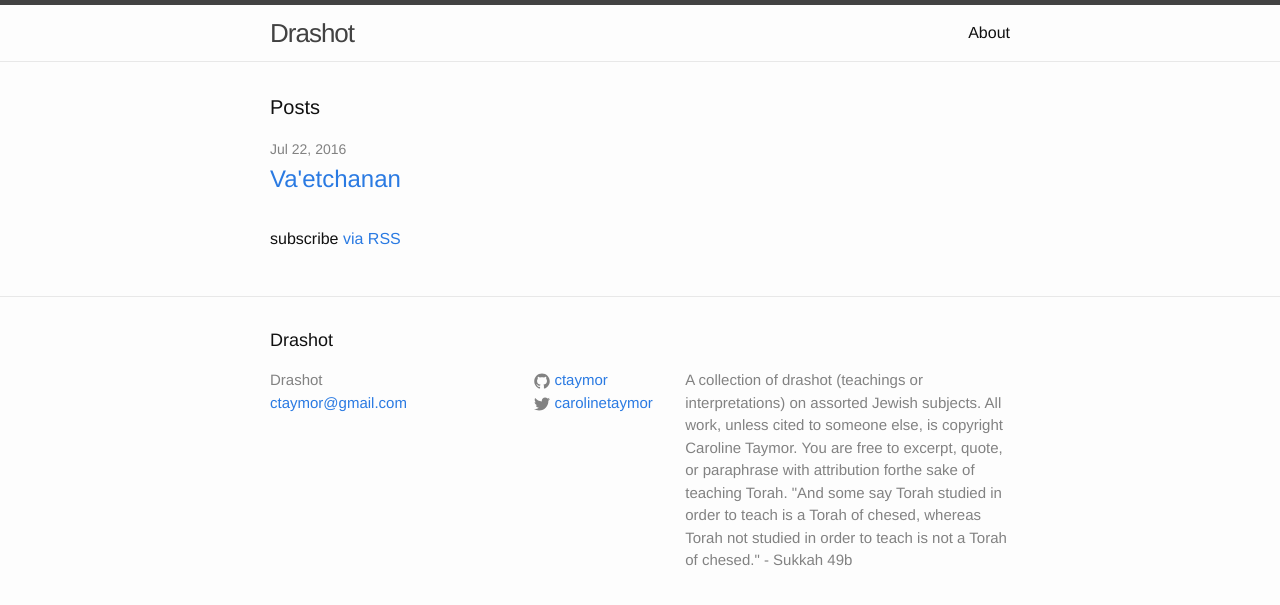
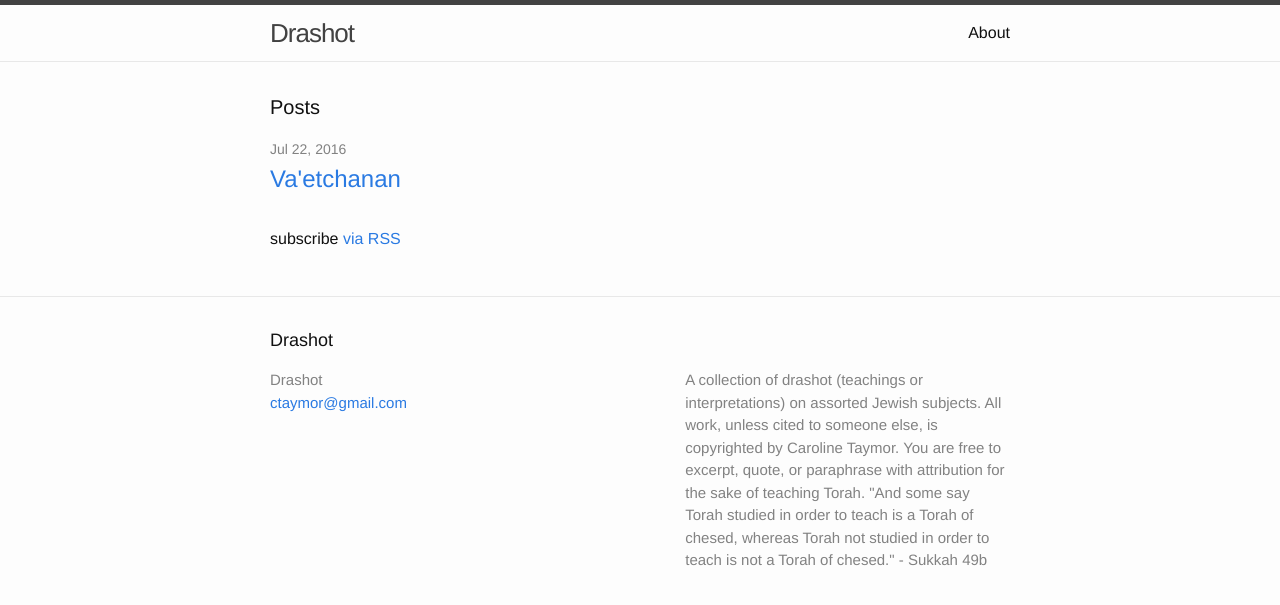
Before and after one commit to ctaymor/drashot_blog, a Jekyll site: the page built from index.html, in a window 1280 px wide. Shown: the top 605 px of the page. Built offline with Jekyll 4.4.1, drawn with Linux system fonts in a browser that asks for light colours.

Commit message:
Try no socialmedia to fix page layout

```diff
--- a/_config.yml
+++ b/_config.yml
@@ -10,16 +10,16 @@ title: Drashot
 email: ctaymor@gmail.com
 description: > # this means to ignore newlines until "baseurl:"
   A collection of drashot (teachings or interpretations) on assorted Jewish subjects.
-  All work, unless cited to someone else, is copyright Caroline Taymor. You are free to
-  excerpt, quote, or paraphrase with attribution forthe sake of teaching Torah.
+  All work, unless cited to someone else, is copyrighted by Caroline Taymor. You are free to
+  excerpt, quote, or paraphrase with attribution for the sake of teaching Torah.
 
   "And some say Torah studied in order to teach is a Torah of chesed, whereas
   Torah not studied in order to teach is not a Torah of chesed."
   - Sukkah 49b
 baseurl: "" # the subpath of your site, e.g. /blog
 url: "http://yourdomain.com" # the base hostname & protocol for your site
-twitter_username: carolinetaymor
-github_username:  ctaymor
+# twitter_username: carolinetaymor
+# github_username:  ctaymor
 
 # Build settings
 markdown: kramdown
```
